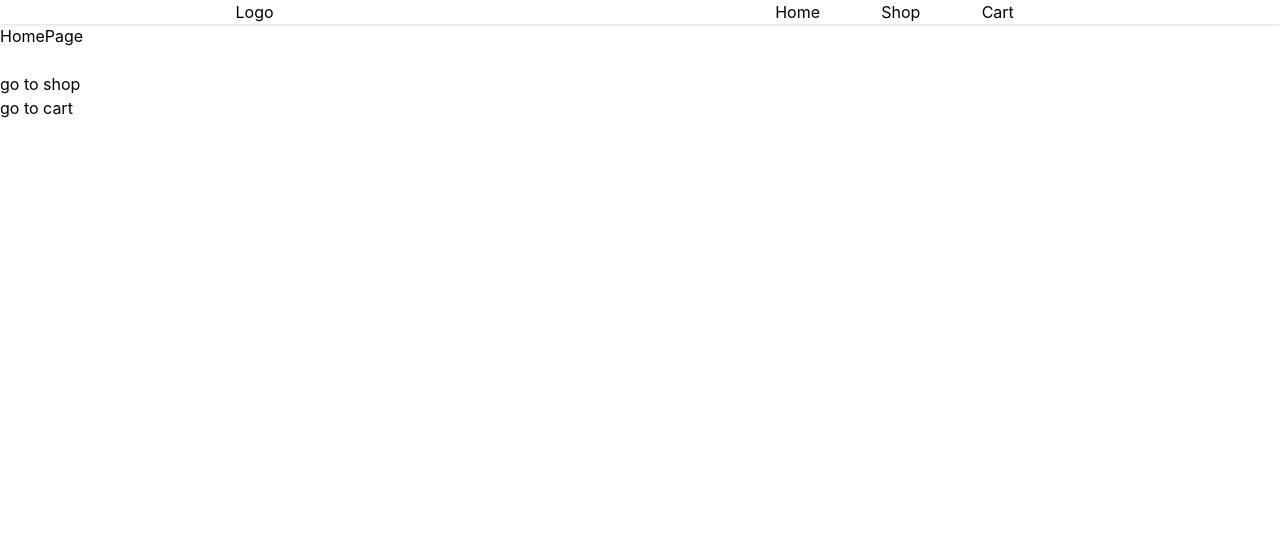
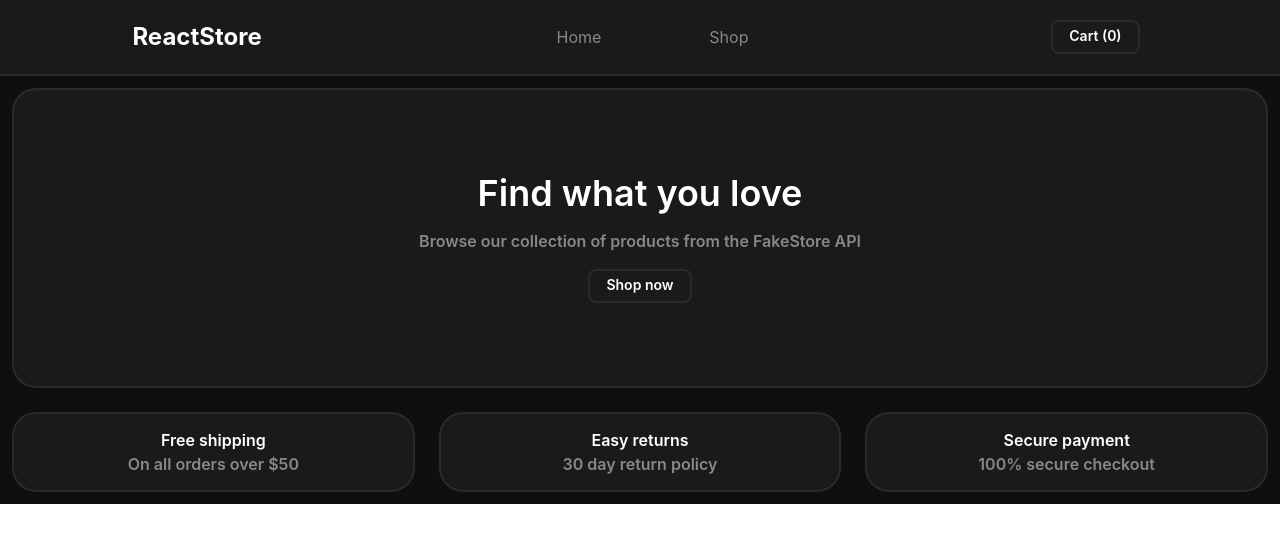
Before and after one commit to Raj102546/ShoppingCart, a React (Vite) app: page / in a window 1280 px wide. Shown: the top 542 px of the page. Built offline with nearby package versions, Linux system fonts and the light colour scheme.

Commit message:
integrate fakestoreapi and setup basic page layouts

```diff
--- a/src/App.jsx
+++ b/src/App.jsx
@@ -1,11 +1,13 @@
-import { useState } from 'react'
+import NavBar from "./components/NavBar";
+import Shop from "./pages/ShopPage";
 
 function App() {
+
   return (
-    <div>
-
+    <div className="bg-[#0f0f0f]">
+      <NavBar />
     </div>
-  )
+  );
 }
 
-export default App
+export default App;
--- a/src/Routes.jsx
+++ b/src/Routes.jsx
@@ -1,13 +1,13 @@
 import { Children } from "react";
-import NavBar from "./components/NavBar";
 import Cart from "./pages/CartPage";
 import Home from "./pages/HomePage";
 import Shop from "./pages/ShopPage";
+import App from "./App";
 
 const routes = [
   {
     path: "/",
-    element: <NavBar />,
+    element: <App/>,
     children: [
       { index: true, element: <Home /> },
       { path: "shop", element: <Shop /> },
--- a/src/components/NavBar.jsx
+++ b/src/components/NavBar.jsx
@@ -2,18 +2,26 @@ import { Outlet, Link } from "react-router-dom";
 
 export default function NavBar() {
   return (
-    <>
-      <nav className="navbar rounded-box shadow-base-300/20 shadow-sm">
-          <div className="flex items-center justify-around">
-            <p>Logo</p>
-            <ul className="flex justify-around md:w-[300px]">
-                <Link to="/">Home</Link>
-                <Link to="shop">Shop</Link>
-                <Link to="cart">Cart</Link>
-            </ul>
+    <div>
+      <nav className="bg-surface text-primary navbar rounded-box shadow-base-300/20 shadow-sm border-b-border border-b-2">
+        <div className="flex items-center justify-around p-3">
+          <p className="font-bold text-2xl">ReactStore</p>
+          <ul className="flex justify-around md:w-[300px] text-muted">
+            <Link to="/" className="hover:border-b-2 hover:text-primary">
+              Home
+            </Link>
+            <Link to="shop" className="hover:border-b-2 hover:text-primary">
+              Shop
+            </Link>
+          </ul>
+          <Link to="cart">
+            <button className="border-border border-2 rounded-lg px-4 pt-1 pb-1.5 text-sm font-semibold m-2 hover:cursor-pointer">
+              Cart (0)
+            </button>
+          </Link>
         </div>
       </nav>
       <Outlet />
-    </>
+    </div>
   );
 }
--- a/src/index.css
+++ b/src/index.css
@@ -1 +1,10 @@
 @import "tailwindcss";
+
+@theme {
+  --color-bg: #0f0f0f;
+  --color-surface: #1a1a1a;
+  --color-primary: #ffffff;
+  --color-muted: #888888;
+  --color-accent: #f5c518;
+  --color-border: #2a2a2a;
+}
--- a/src/pages/HomePage.jsx
+++ b/src/pages/HomePage.jsx
@@ -1,14 +1,30 @@
-import { Link } from "react-router-dom"
-export default function Home(){
-    return(
-        <>
-        <h1>HomePage</h1>
-
-        <br />
-        <Link to="shop">go to shop</Link>
-        <br />
-        <Link to="cart">go to cart</Link>
-        </>
-
-    )
+import { Link } from "react-router-dom";
+export default function Home() {
+  return (
+    <div>
+      <div className="w-60% h-[300px] text-primary m-3 bg-surface flex flex-col justify-center items-center border-border border-2 rounded-3xl">
+        <h1 className="text-4xl font-semibold m-2">Find what you love</h1>
+        <p className="text-muted m-2 font-semibold">
+          Browse our collection of products from the FakeStore API
+        </p>
+        <button className="border-border border-2 rounded-lg px-4 pt-1 pb-1.5 text-sm font-semibold m-2 hover:cursor-pointer">
+          Shop now
+        </button>
+      </div>
+      <div className="grid grid-cols-3">
+        <div className="h-20 text-primary m-3 bg-surface flex flex-col justify-center items-center border-border border-2 rounded-3xl">
+            <h1 className="font-semibold">Free shipping</h1>
+            <p className="font-semibold text-muted">On all orders over $50</p>
+        </div>
+        <div className="h-20 text-primary m-3 bg-surface flex flex-col justify-center items-center border-border border-2 rounded-3xl">
+            <h1 className="font-semibold">Easy returns</h1>
+            <p className="font-semibold text-muted">30 day return policy</p>
+        </div>
+        <div className="h-20 text-primary m-3 bg-surface flex flex-col justify-center items-center border-border border-2 rounded-3xl">
+            <h1 className="font-semibold">Secure payment</h1>
+            <p className="font-semibold text-muted">100% secure checkout</p>
+        </div>
+      </div>
+    </div>
+  );
 }
--- a/src/pages/ShopPage.jsx
+++ b/src/pages/ShopPage.jsx
@@ -1,11 +1,30 @@
-import { Link } from "react-router-dom"
+import { Link } from "react-router-dom";
+import { useEffect, useState } from "react";
 
-export default function Shop(){
-    return(
-        <>
-        <h1>shop</h1>
-        <Link to="/">goback to home</Link>
-        </>
+export default function Shop() {
+    const [url, setUrl] = useState();
 
-    )
+  const id = Math.floor(Math.random() * 10) + 1;
+  useEffect(() => {
+    const fetchAllData = async () => {
+      try {
+        const data = await fetch(`https://fakestoreapi.com/products/${id}`);
+        const response = await data.json();
+        setUrl(response);
+        console.log(response);
+      } catch (err) {
+        console.log(err);
+      }
+    };
+    fetchAllData();
+  }, []);
+  return (
+    <>
+      <div className="w-60% h-[300px] text-primary m-3 bg-surface border-border border-2 rounded-3xl">
+        <h1 className="text-4xl font-semibold m-5">All Products</h1>
+        {url ? <p>{url?.title}</p> : <p>Loading...</p>}
+      </div>
+      <Link to="/">goback to home</Link>
+    </>
+  );
 }
```
